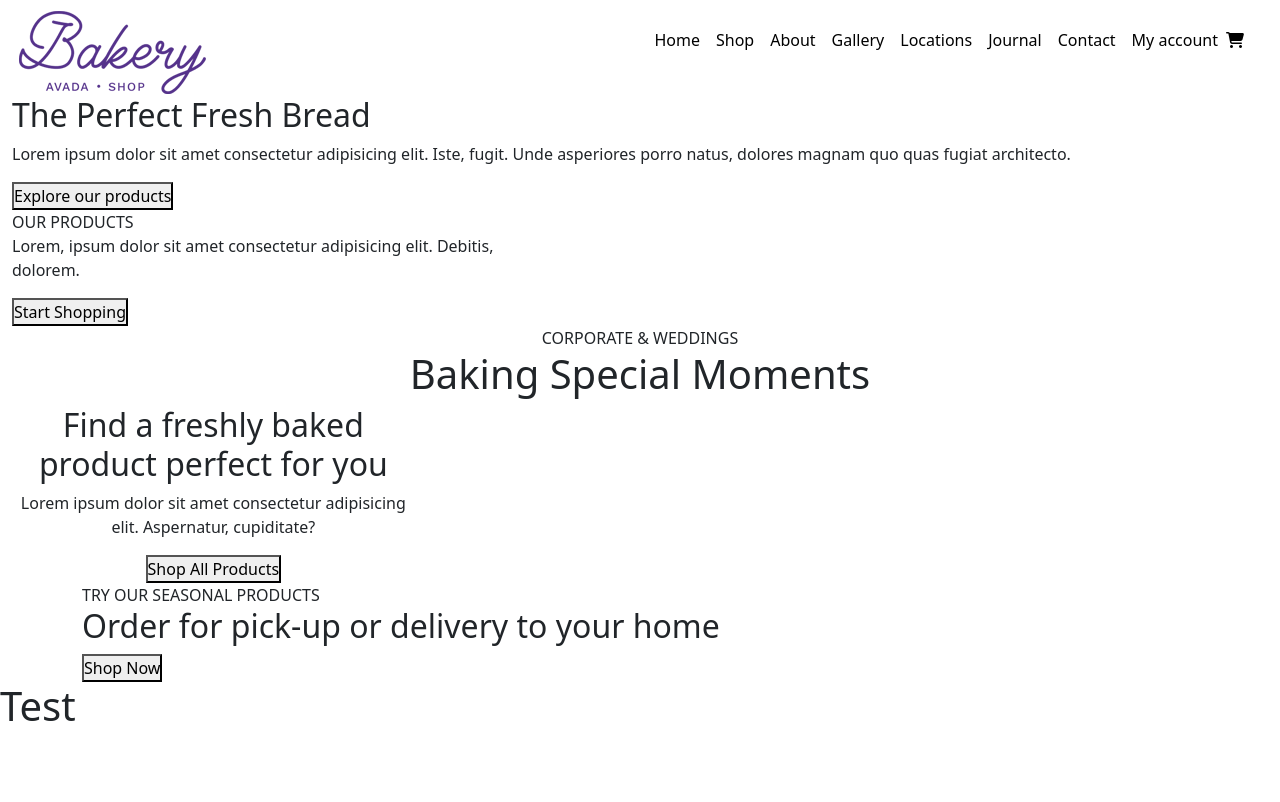
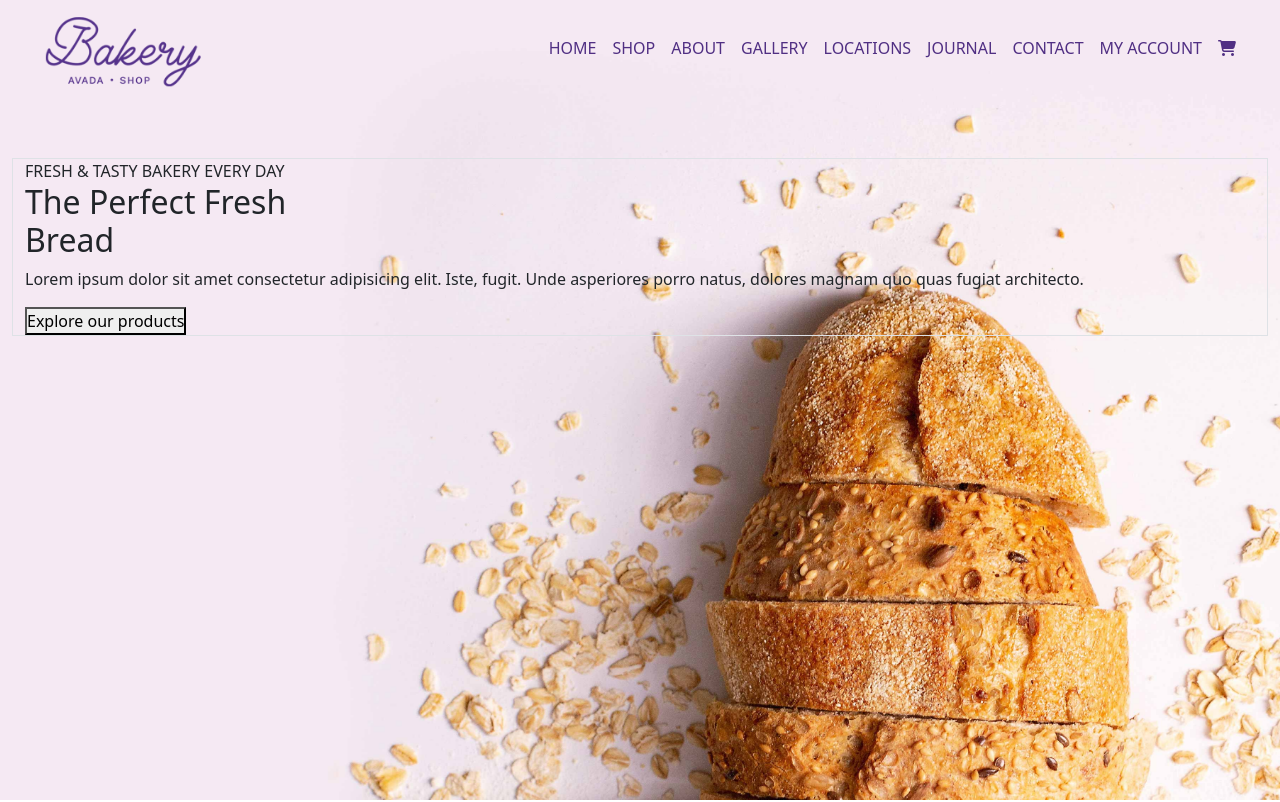
Before and after one commit to antoniostassi/proj-html-vuejs, a Vue app: page / in a window 1280 px wide. Shown: the top 802 px of the page. Built offline with nearby package versions, Linux system fonts and the light colour scheme.

Commit message:
Variables + Classes + Style.scss refactoring

```diff
--- a/src/App.vue
+++ b/src/App.vue
@@ -26,7 +26,5 @@
 </template>
 
 <style lang="scss">
-    @import "bootstrap/scss/bootstrap";
-    @import "@fortawesome/fontawesome-free/css/all.min.css";
 
 </style>
--- /dev/null
+++ b/src/assets/scss/classes.scss
@@ -0,0 +1,17 @@
+
+//General Classes
+.light-font {
+    color: $font1;
+}
+
+.dark-text {
+    color: $font2;
+}
+
+.subtitle-font {
+    color: $sub-title-font;
+}
+
+.btn-bg-color {
+    color: $btn-dark-color;
+}
--- /dev/null
+++ b/src/assets/scss/variables.scss
@@ -0,0 +1,5 @@
+// Palette
+$font1:#8F74B0;
+$font2:#502F83;
+$sub-title-font:#7D7885;
+$btn-dark-color:#55328B;
--- a/src/components/HeaderComponent.vue
+++ b/src/components/HeaderComponent.vue
@@ -17,31 +17,50 @@ import NavbarComponent from './NavbarComponent.vue';
 
     <header>
 
-        <div class="container-xxl">
+        <div class="container-fluid pt-2">
             <div class="row align-items-center">
+                <!-- Logo + NavBar-->
                 <div class="col-3">
-                    <img src="/src/assets/images/avada-bakery-logo.png" alt="Logo">
+                    <img src="/src/assets/images/avada-bakery-logo.png" alt="Logo" class="px-2">
                 </div>
                 <div class="col-9">
                     <NavbarComponent/>
                 </div>
             </div>
 
+                <!-- First section "The Perfect Fresh Bread"-->
+            <section>
+                <div class="container-xxl border">
+                    <div class="description">
+                        <span>FRESH & TASTY BAKERY EVERY DAY</span>
+                        <h2>The Perfect Fresh <br>Bread</h2>
+                        <p>Lorem ipsum dolor sit amet consectetur adipisicing elit. Iste, fugit. Unde asperiores porro natus, dolores magnam quo quas fugiat architecto.</p>
+                        <button>Explore our products</button>
+                    </div>
+                </div>
+
+
+            </section>
         </div>
-        <!-- Logo + NavBar-->
 
-        <!-- First section "The Perfect Fresh Bread"-->
-        <section>
-            <div class="container-xxl">
-                <h2>The Perfect Fresh Bread</h2>
-                <p>Lorem ipsum dolor sit amet consectetur adipisicing elit. Iste, fugit. Unde asperiores porro natus, dolores magnam quo quas fugiat architecto.</p>
-                <button>Explore our products</button>
-            </div>
-        </section>
+
     </header>
 
 </template>
 
 <style lang="scss" scoped>
+    img {
+        width:180px;
+        margin-left:20px;
+    }
+    .container-fluid {
+        background-image: url("/src/assets/images/hero-header-bakery.jpg");
+        background-size: cover;
+        background-position:center;
+        height: 800px;
+    }
+    section > .container-xxl {
+        margin-top:70px;
+    }
 
 </style>
--- a/src/components/NavbarComponent.vue
+++ b/src/components/NavbarComponent.vue
@@ -3,14 +3,14 @@
         data(){
             return{
                 navbarItems: [
-                    "Home",
-                    "Shop",
-                    "About",
-                    "Gallery",
-                    "Locations",
-                    "Journal",
-                    "Contact",
-                    "My account"
+                    "HOME",
+                    "SHOP",
+                    "ABOUT",
+                    "GALLERY",
+                    "LOCATIONS",
+                    "JOURNAL",
+                    "CONTACT",
+                    "MY ACCOUNT"
                 ]
             }
         }
@@ -19,13 +19,12 @@
 
 <template>
     <nav>
-        <ul class="d-flex justify-content-end align-items-center">
-            <li v-for="(btn, index) in navbarItems" :key="index" class="px-2"><a href="#">{{btn}}</a></li> <!-- Header list will be here -->
-            <li class="me-4"><a href="#"><i class="fa-solid fa-cart-shopping"></i></a></li>
+        <ul class="d-flex justify-content-end pt-3">
+            <li v-for="(btn, index) in navbarItems" :key="index" class="px-2"><a href="#" class="dark-text">{{btn}}</a></li> <!-- Header list will be here -->
+            <li class="me-4 px-2"><a href="#"><i class="fa-solid fa-cart-shopping dark-text"></i></a></li>
         </ul>
     </nav>
 </template>
 
-<style scoped>
-
+<style lang="scss" scoped>
 </style>
--- a/src/main.js
+++ b/src/main.js
@@ -1,5 +1,5 @@
 import { createApp } from 'vue';
-import './style.css';
+import './style.scss';
 import App from './App.vue';
 
 // Import all of Bootstrap's JS
--- a/src/style.css
+++ /dev/null
@@ -1,13 +0,0 @@
-* {
-    margin:0;
-    padding:0;
-    box-sizing: border-box;
-}
-
-ol, ul, li {
-    list-style-type: none;
-    &>a{
-        text-decoration:none;
-        color:black;
-    }
-}
--- /dev/null
+++ b/src/style.scss
@@ -0,0 +1,23 @@
+@import "bootstrap/scss/bootstrap";
+@import "@fortawesome/fontawesome-free/css/all.min.css";
+@import "/src/assets/scss/variables.scss";
+@import "/src/assets/scss/classes.scss";
+
+
+* {
+    margin:0;
+    padding:0;
+    box-sizing: border-box;
+}
+
+ol, ul, li {
+    list-style-type: none;
+    &>a{
+        text-decoration:none;
+        color:black;
+    }
+}
+
+img {
+    max-width: 100%;
+}
```
